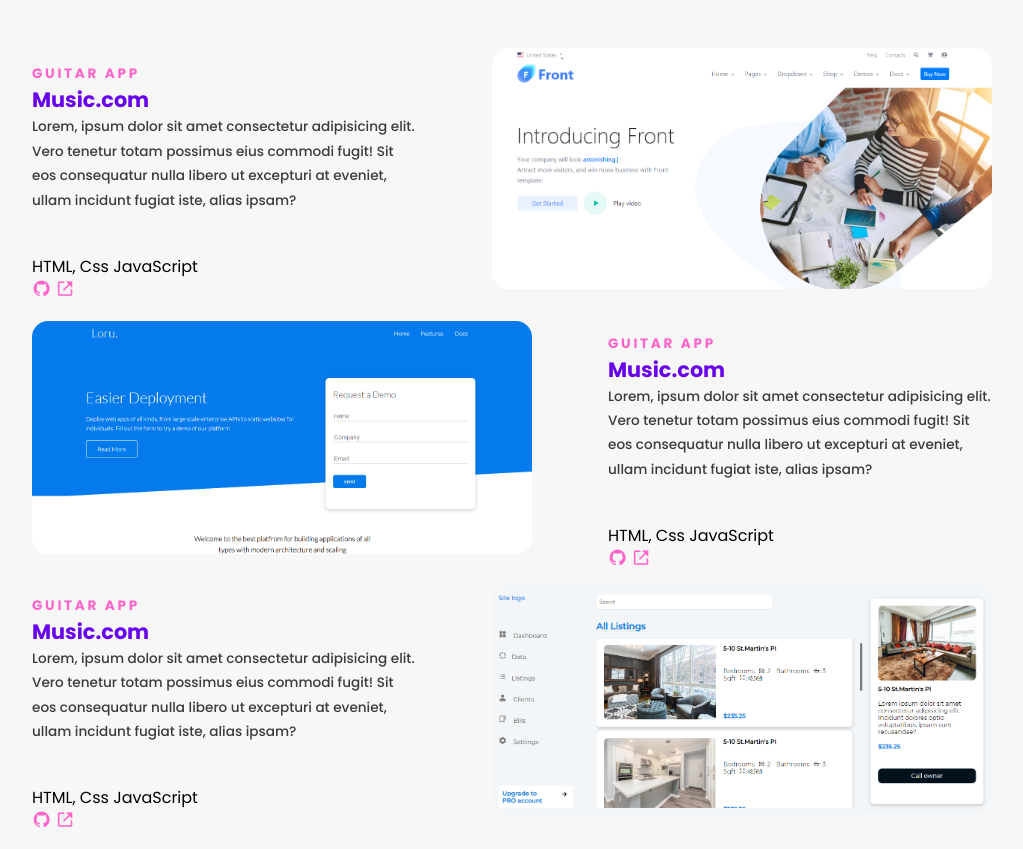
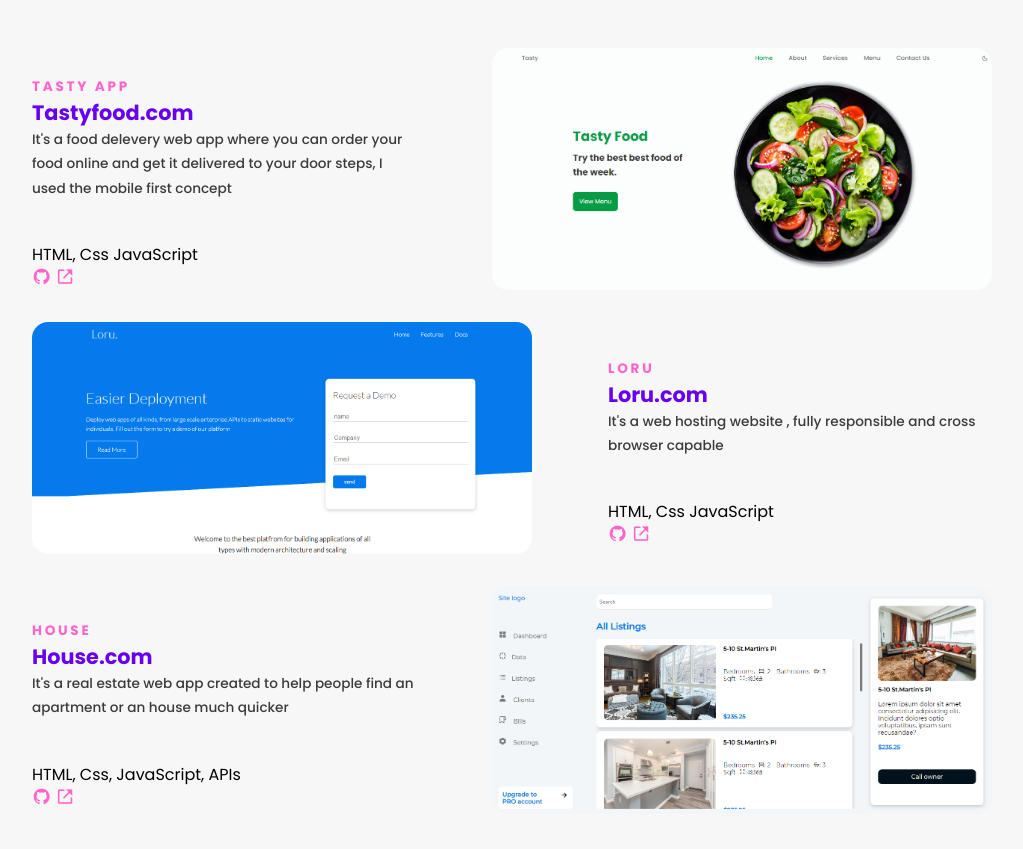
Before and after one commit to AldyBany/portfolio2, a plain HTML site: page index.html in a window 1280 px wide. Shown: the part 2120-2969 px from the top of the page, without its empty margins (128-1151 px from the left). Drawn offline with nearby package versions, Linux system fonts and the light colour scheme.

Commit message:
init update

```diff
--- a/css/style.scss
+++ b/css/style.scss
@@ -3,11 +3,14 @@
 $violetColor: #6700ee;
 $whiteColor: #fbf9f8;
 $subtColor: #ff64cb;
-*{
+
+  *{
     margin: 0;
     padding: 0;
     box-sizing: border-box;
 }
+
+
 
 body{
     height: 100vh;
--- a/index.html
+++ b/index.html
@@ -8,6 +8,7 @@
     <title>Document</title>
 </head>
 <body>
+
     <div class="nav-container">
         <header>
             <a href="#" class="logo">Aldy Bany</a>
@@ -122,11 +123,11 @@
         <div class="portfolio-container transition3">
             <div class="portfolio-text">
                 <div class="inner">
-                    <p class="subtitle">Guitar App</p>
+                    <p class="subtitle">Tasty App</p>
                     <p class="featured-title">
-                        <a href="#">Music.com</a>
+                        <a href="https://aldybany.github.io/restaurant-main/" target="_blank">Tastyfood.com</a>
                     </p>
-                    <p class="featured-desc">Lorem, ipsum dolor sit amet consectetur adipisicing elit. Vero tenetur totam possimus eius commodi fugit! Sit eos consequatur nulla libero ut excepturi at eveniet, ullam incidunt fugiat iste, alias ipsam?</p>
+                    <p class="featured-desc">It's a food delevery web app where you can order your food online and get it delivered to your door steps, I used the mobile first concept</p>
                     <div class="project-details">
                         <div class="skill-used">
                            <p>HTML, Css JavaScript</p>
@@ -140,9 +141,9 @@
                 </div>
             </div>
 
-            <a href="https://aldybany.github.io/realestate-app/" target="_blank">
+            <a href="https://aldybany.github.io/restaurant-main/" target="_blank">
 
-                <img src="media/Capture.PNG" alt="">
+                <img src="media/restau.PNG" alt="">
 
             </a>
         </div>
@@ -153,11 +154,11 @@
             </a>
             <div class="portfolio-text middle-text">
                 <div class="inner">
-                    <p class="subtitle">Guitar App</p>
+                    <p class="subtitle">Loru</p>
                     <p class="featured-title">
-                        <a href="#">Music.com</a>
+                        <a href="https://aldybany.github.io/webHosting/" target="_blank">Loru.com</a>
                     </p>
-                    <p class="featured-desc">Lorem, ipsum dolor sit amet consectetur adipisicing elit. Vero tenetur totam possimus eius commodi fugit! Sit eos consequatur nulla libero ut excepturi at eveniet, ullam incidunt fugiat iste, alias ipsam?</p>
+                    <p class="featured-desc">It's a web hosting website , fully responsible and cross browser capable</p>
                     <div class="project-details">
                         <div class="skill-used">
                            <p>HTML, Css JavaScript</p>
@@ -175,14 +176,14 @@
         <div class="portfolio-container transition3">
             <div class="portfolio-text">
                 <div class="inner">
-                    <p class="subtitle">Guitar App</p>
+                    <p class="subtitle">House</p>
                     <p class="featured-title">
-                        <a href="#">Music.com</a>
+                        <a href="https://aldybany.github.io/realestate-app/" target="_blank">House.com</a>
                     </p>
-                    <p class="featured-desc">Lorem, ipsum dolor sit amet consectetur adipisicing elit. Vero tenetur totam possimus eius commodi fugit! Sit eos consequatur nulla libero ut excepturi at eveniet, ullam incidunt fugiat iste, alias ipsam?</p>
+                    <p class="featured-desc">It's a real estate web app created to help people find an apartment or an house much quicker</p>
                     <div class="project-details">
                         <div class="skill-used">
-                           <p>HTML, Css JavaScript</p>
+                           <p>HTML, Css, JavaScript, APIs</p>
                         </div>
                         <div class="links">
                             <a href="#"><i class='bx bxl-github'></i></a>
--- a/main.js
+++ b/main.js
@@ -1,3 +1,6 @@
+
+
+
    gsap.registerPlugin(ScrollTrigger);
    var tl = gsap.timeline();
 
@@ -37,3 +40,14 @@ gsap.from(".transition3",{
        duration: 1.2,
        stagger: .6
    })
+window.addEventListener('load', function (){
+    let co = document.querySelector('.wrapper');
+
+    setTimeout(() =>{
+            co.parentElement.removeChild(co);
+
+    }, 3000);
+
+
+
+});
```
Also changed, not shown: media/restau.PNG (added), 1 other file. Lines whose indentation alone changed are shown as unchanged.
